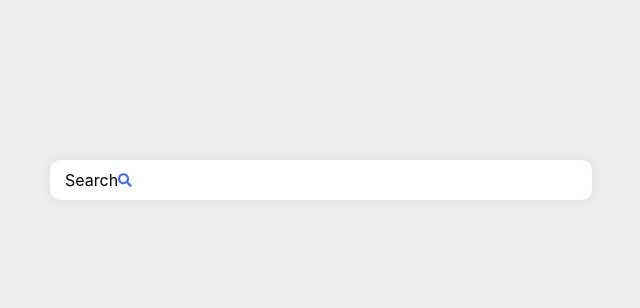
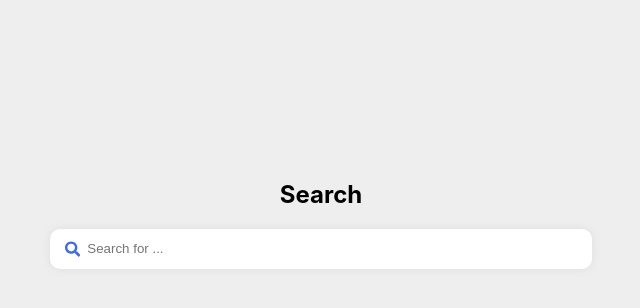
Before and after one commit to grace-sodunke/ScholarSearch, a React (Create React App) app in the folder scholar-search-frontend/: page / in a window 1280 px wide. Shown: the top 308 px of the page, without its empty margins (319-959 px from the left). Built offline with nearby package versions, Linux system fonts and the light colour scheme.

Commit message:
refine search bar

```diff
--- a/scholar-search-frontend/src/App.js
+++ b/scholar-search-frontend/src/App.js
@@ -7,6 +7,7 @@ function App() {
   return (
     <div className="App">
       <div className="searchbar">
+        <h2>Search</h2>
         <SearchBar mode={mode}/>
       </div>
     </div>
--- a/scholar-search-frontend/src/components/searchbar.jsx
+++ b/scholar-search-frontend/src/components/searchbar.jsx
@@ -4,23 +4,23 @@ import {FaSearch} from 'react-icons/fa'
 import './SearchBar.css'
 
 export default function SearchBar(props) {
-    const [helptext, setHelptext] = useState('Search for ...')
+    const [helptext, setHelptext] = useState("Search for ...")
     const [query, setQuery] = useState('')
 
     useEffect(() => {
-        setHelptext('');
+        setHelptext("Search for ...");
     }, [props.mode]);
 
-    const handleSearch = (e) => {
-        e.preventDefault()
-        setQuery(e.target.value.toLowerCase())
+    const handlekeyPress = (e) => {
+        if (e.key === 'Enter') {
+            setQuery(e.target.value.toLowerCase())
+        }
     }
 
     return (
         <div className="input-wrapper">
-            <label>Search</label>
             <FaSearch id="search-icon" />
-            <input type="text" placeholder={setHelptext} onChange={handleSearch} />
+            <input type="text" placeholder={helptext} onChange={handlekeyPress} />
         </div>
     )
 
```
